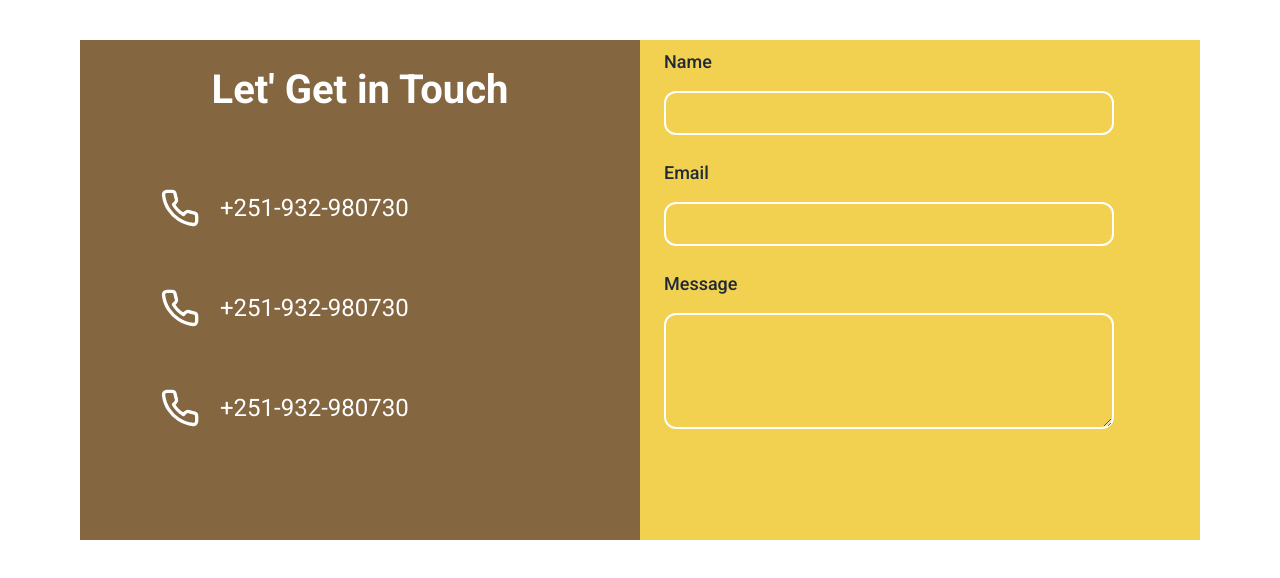
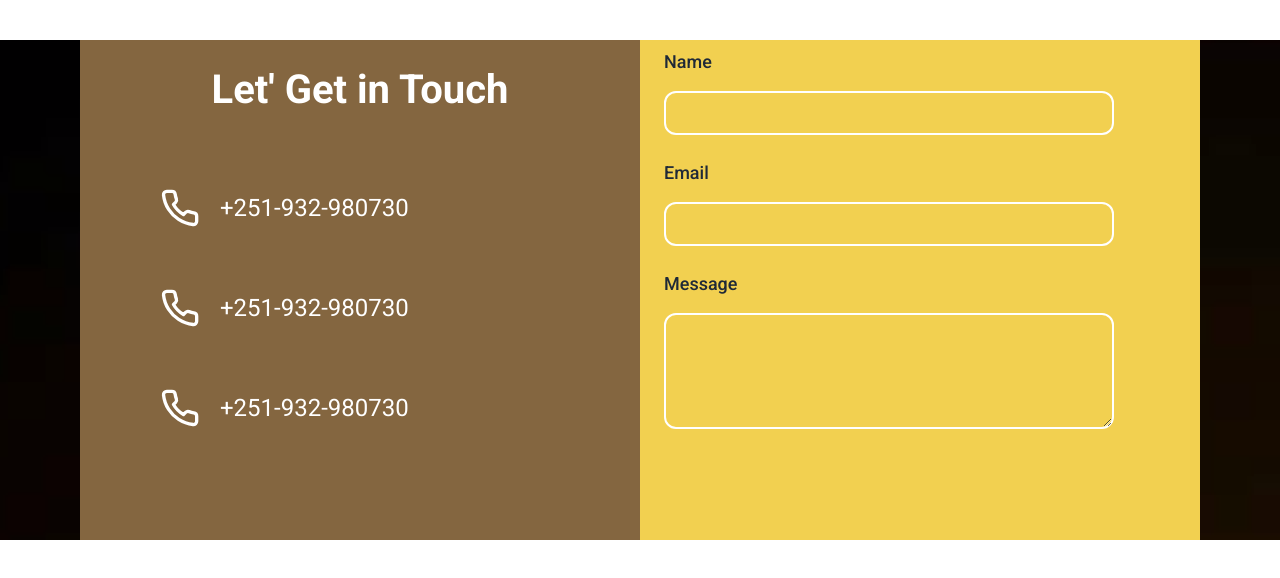
Before and after one commit to haileamlakwalelige/field, a Next.js app: page /contact in a window 1280 px wide. Shown: the top 578 px of the page. Built offline with nearby package versions, Linux system fonts and the light colour scheme.

Commit message:
add background

```diff
--- a/app/components/contact/ContactUs.js
+++ b/app/components/contact/ContactUs.js
@@ -7,7 +7,7 @@ import { LuPhone } from "react-icons/lu";
 
 const ContactUs = () => {
   return (
-    <div className='px-2 sm:px-6 md:px-12 lg:px-20 mt-10 justify-center items-center'>
+    <div style={{ backgroundImage: `url(${bgs})` }} className='contact px-2 sm:px-6 md:px-12 lg:px-20 mt-10 justify-center items-center'>
       <div className='bg-[#846640] lg:min-h-[500px] grid grid-cols-1 lg:grid-cols-2  justify-center items-center lg:w-full overflow-hidden'>
       <div className='bg-[#846640] lg:min-h-[500px] flex flex-col text-white roboto'>
         <p className='text-white font-semibold roboto pt-5 text-[20px] md:text-[30px] lg:text-[40px] text-center pb-4 sm:pb-8 md:pb-12 '>Let&apos; Get in Touch</p>
--- a/app/globals.css
+++ b/app/globals.css
@@ -49,3 +49,6 @@ h1 {
 .bgs{
   background-image: url('../app/assets/bgs.png');
 }
+.contact {
+  background-image: url('../app/assets/bgs.png');
+}
```
